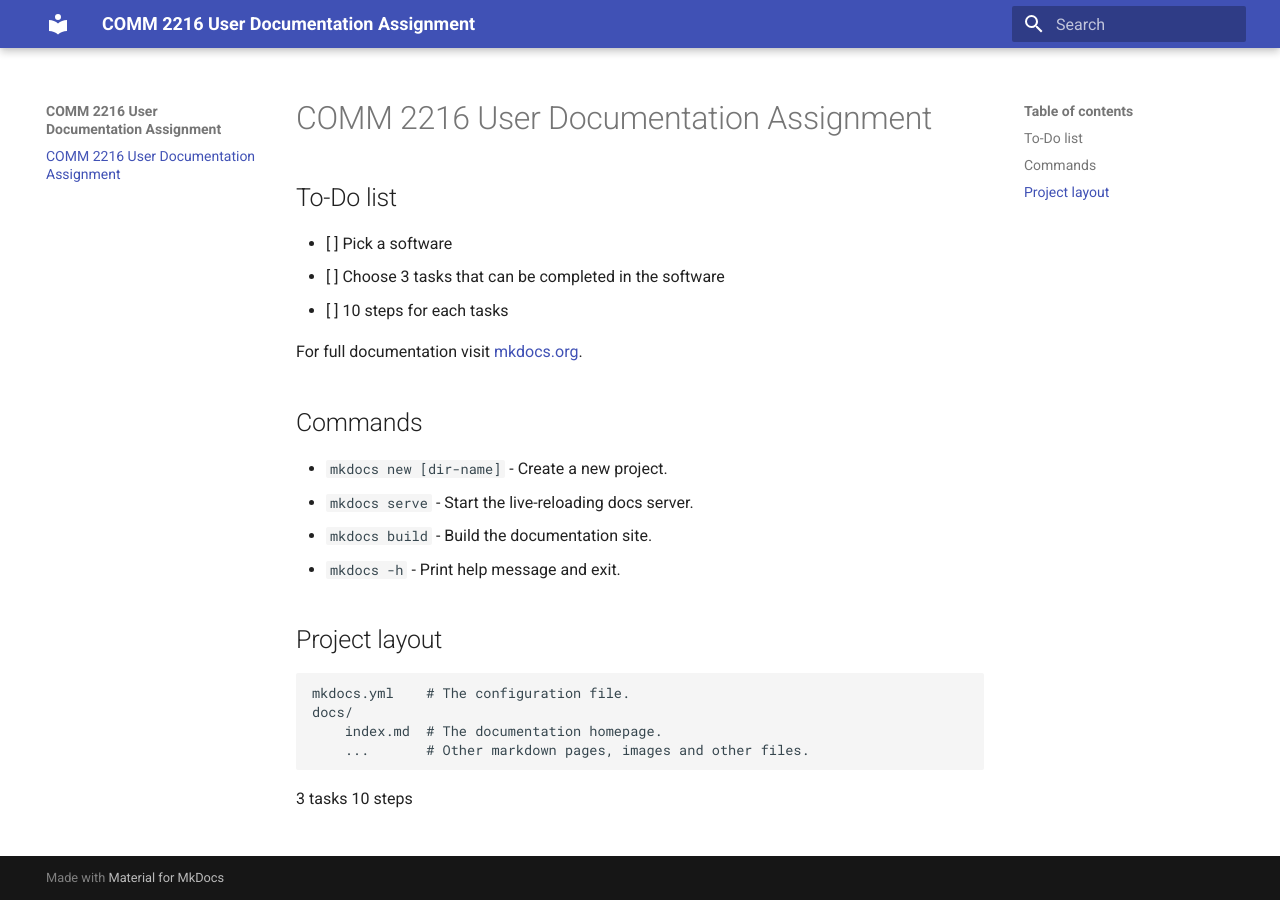
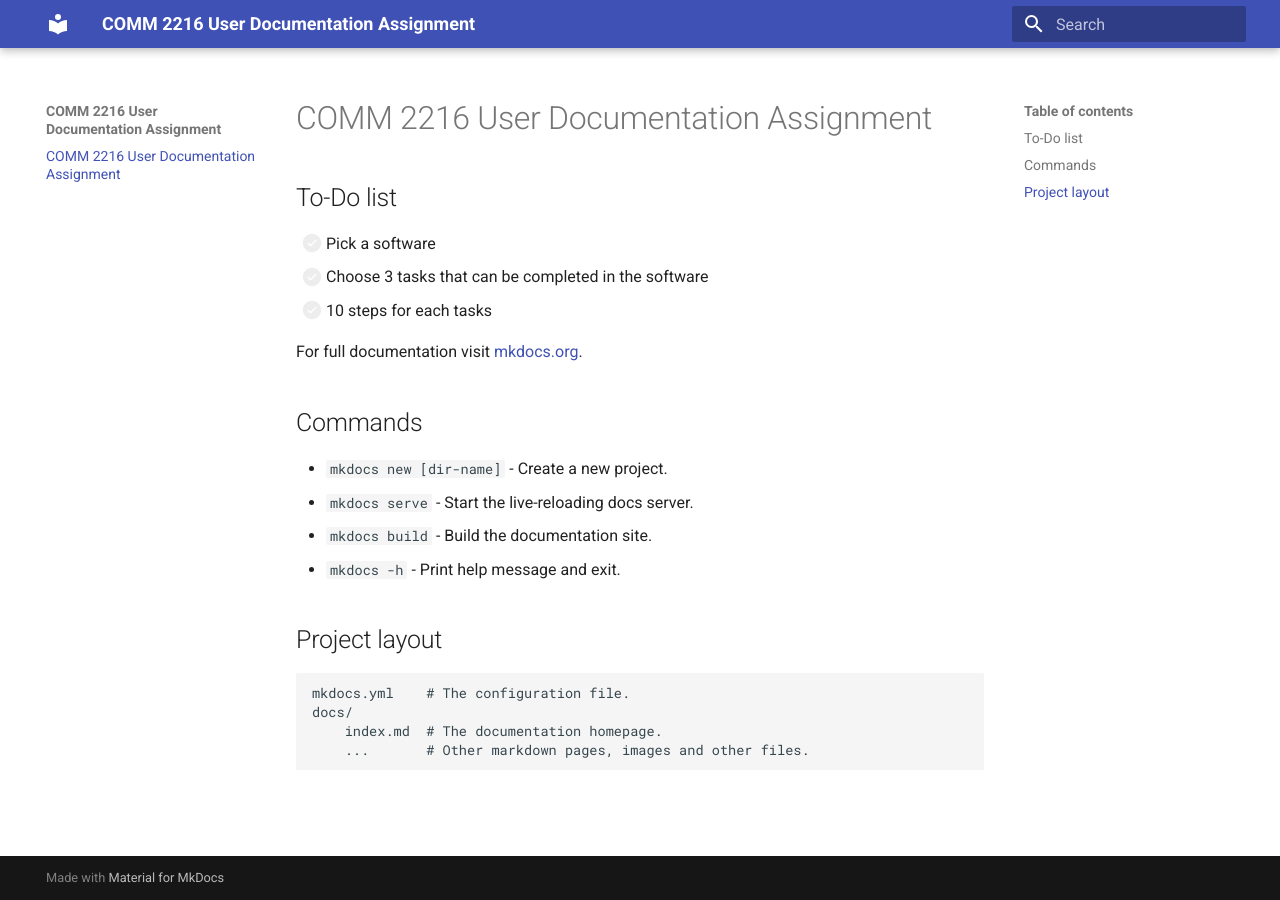
Before and after one commit to BCIT-203/COMM-2216-User-Documentation-Assignment, an MkDocs documentation site: the page built from docs/index.md, in a window 1280 px wide. Built offline with MkDocs 1.6.1 and Material for MkDocs 9.7.7, drawn with Linux system fonts in a browser that asks for light colours.

Commit message:
add extensions

```diff
--- a/docs/index.md
+++ b/docs/index.md
@@ -21,6 +21,3 @@
     docs/
         index.md  # The documentation homepage.
         ...       # Other markdown pages, images and other files.
-
-3 tasks
-    10 steps
--- a/mkdocs.yml
+++ b/mkdocs.yml
@@ -2,3 +2,36 @@
 site_url: https://bcit-203.github.io/COMM-2216-User-Documentation-Assignment/
 theme:
   name: material
+markdown_extensions:
+  - admonition
+  - pymdownx.details
+  - md_in_html
+  - attr_list
+  - pymdownx.highlight:
+      anchor_linenums: true
+      line_spans: __span
+      pygments_lang_class: true
+  - pymdownx.inlinehilite
+  - pymdownx.snippets
+  - pymdownx.tabbed:
+      alternate_style: true
+  - tables
+  - pymdownx.superfences:
+      custom_fences:
+        - name: mermaid
+          class: mermaid
+          format: !!python/name:pymdownx.superfences.fence_code_format
+  - footnotes
+  - pymdownx.critic
+  - pymdownx.caret
+  - pymdownx.keys
+  - pymdownx.mark
+  - pymdownx.tilde
+  - pymdownx.emoji:
+      emoji_index: !!python/name:material.extensions.emoji.twemoji
+      emoji_generator: !!python/name:material.extensions.emoji.to_svg
+  - pymdownx.blocks.caption
+  - def_list
+  - pymdownx.tasklist:
+      custom_checkbox: true
+  - abbr
```
